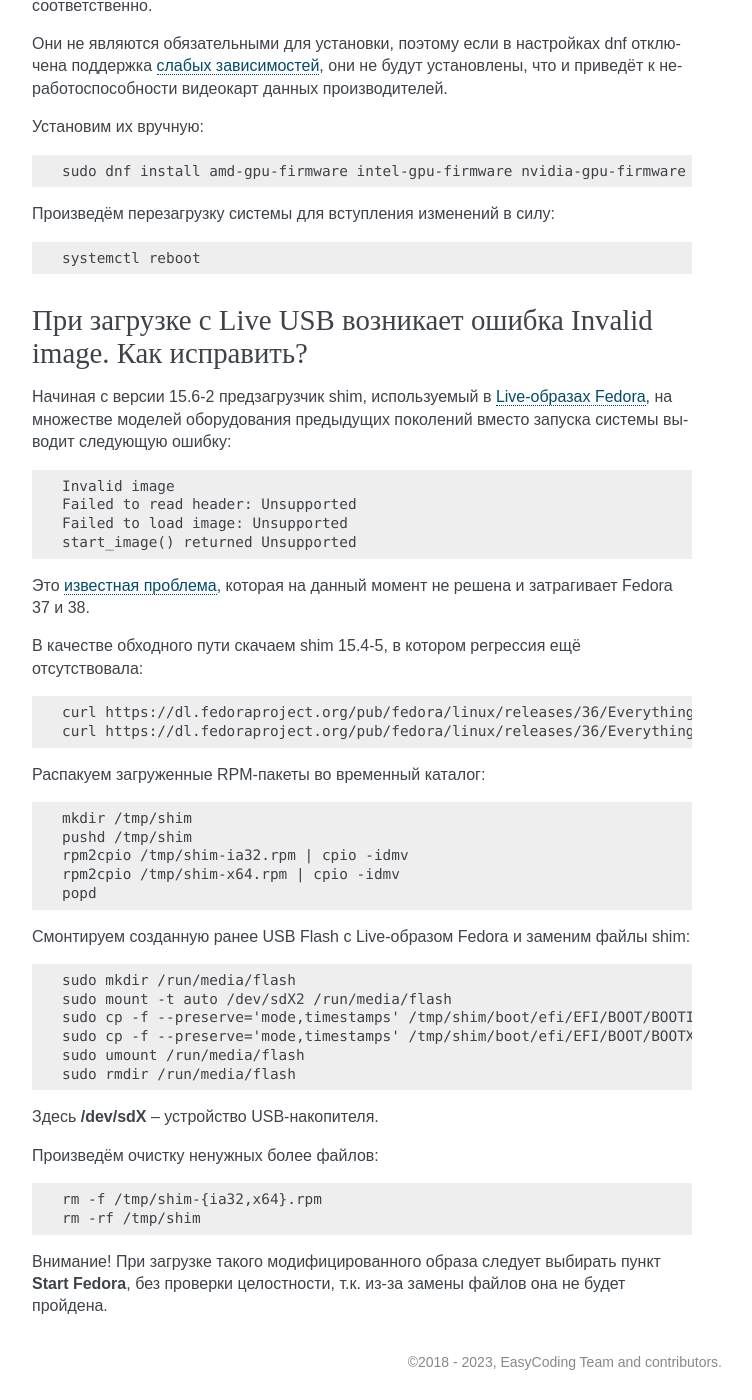
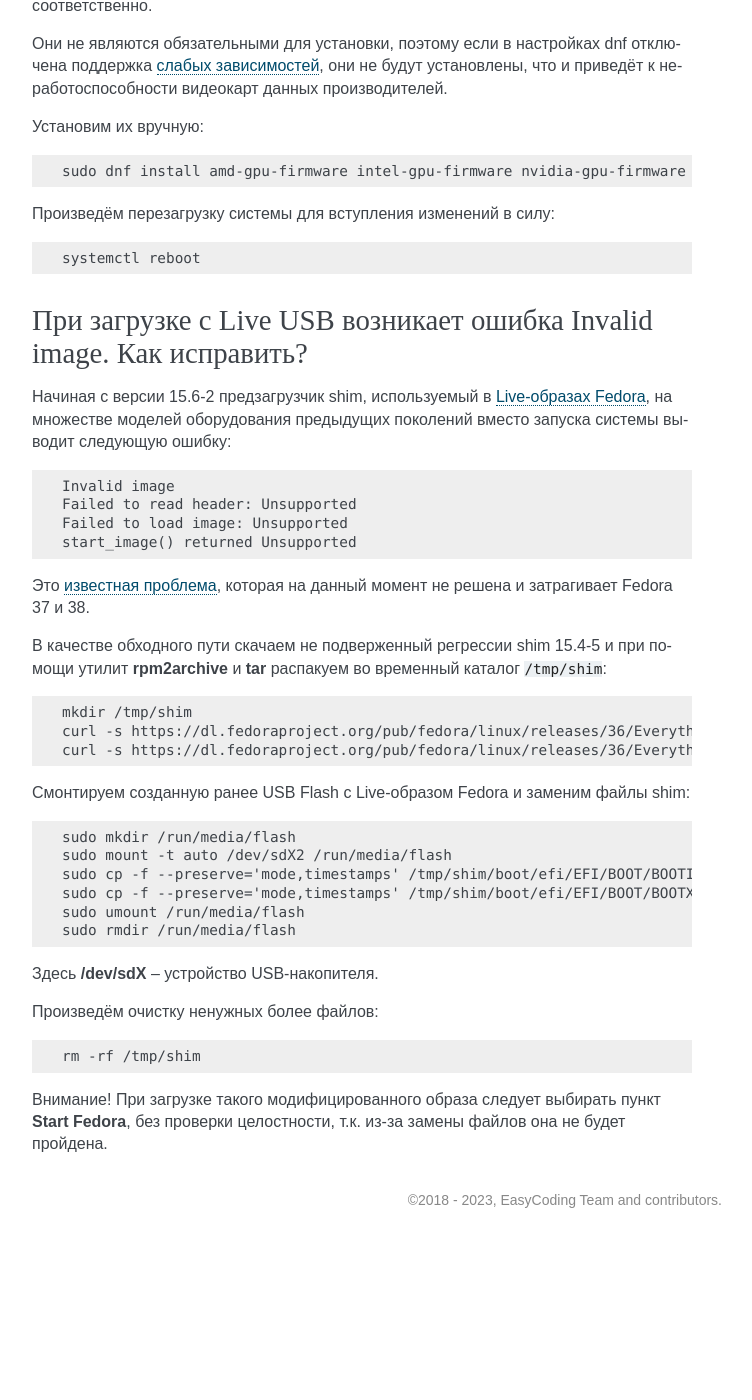
Before and after one commit to RussianFedora/FAQ, a Sphinx documentation site: the page built from source/tips-and-tricks.rst, in a window 1280 px wide and 1400 px high, scrolled down 14710 px. Shown: the whole window, without its empty margins (388-1140 px from the left). Built offline with Sphinx 7.4.7, drawn with Linux system fonts in a browser that asks for light colours; comment, search, counter and statistics services are not loaded; after the commit the page ends 15948 px from its top, so only the background shows below that.

Commit message:
Switched usb-invalid-image to rpm2archive usage.

```diff
--- a/source/tips-and-tricks.rst
+++ b/source/tips-and-tricks.rst
@@ -785,7 +785,7 @@ Fedora 36 KDE не загружается при наличии видеокар
 
     systemctl reboot
 
-.. index:: flash, usb, live, installation, grub, shim, boot, workaround, curl, rpm2cpio
+.. index:: flash, usb, live, installation, grub, shim, boot, workaround, curl, rpm2archive, tar
 .. _usb-invalid-image:
 
 При загрузке с Live USB возникает ошибка Invalid image. Как исправить?
@@ -802,22 +802,13 @@ Fedora 36 KDE не загружается при наличии видеокар
 
 Это `известная проблема <https://bugzilla.redhat.com/show_bug.cgi?id=2113005>`__, которая на данный момент не решена и затрагивает Fedora 37 и 38.
 
-В качестве обходного пути скачаем shim 15.4-5, в котором регрессия ещё отсутствовала:
-
-.. code-block:: text
-
-    curl https://dl.fedoraproject.org/pub/fedora/linux/releases/36/Everything/x86_64/os/Packages/s/shim-ia32-15.4-5.x86_64.rpm -o /tmp/shim-ia32.rpm
-    curl https://dl.fedoraproject.org/pub/fedora/linux/releases/36/Everything/x86_64/os/Packages/s/shim-x64-15.4-5.x86_64.rpm -o /tmp/shim-x64.rpm
-
-Распакуем загруженные RPM-пакеты во временный каталог:
+В качестве обходного пути скачаем не подверженный регрессии shim 15.4-5 и при помощи утилит **rpm2archive** и **tar** распакуем во временный каталог ``/tmp/shim``:
 
 .. code-block:: text
 
     mkdir /tmp/shim
-    pushd /tmp/shim
-    rpm2cpio /tmp/shim-ia32.rpm | cpio -idmv
-    rpm2cpio /tmp/shim-x64.rpm | cpio -idmv
-    popd
+    curl -s https://dl.fedoraproject.org/pub/fedora/linux/releases/36/Everything/x86_64/os/Packages/s/shim-ia32-15.4-5.x86_64.rpm | rpm2archive - | tar -xz -C /tmp/shim
+    curl -s https://dl.fedoraproject.org/pub/fedora/linux/releases/36/Everything/x86_64/os/Packages/s/shim-x64-15.4-5.x86_64.rpm | rpm2archive - | tar -xz -C /tmp/shim
 
 Смонтируем созданную ранее USB Flash с Live-образом Fedora и заменим файлы shim:
 
@@ -836,7 +827,6 @@ Fedora 36 KDE не загружается при наличии видеокар
 
 .. code-block:: text
 
-    rm -f /tmp/shim-{ia32,x64}.rpm
     rm -rf /tmp/shim
 
 Внимание! При загрузке такого модифицированного образа следует выбирать пункт **Start Fedora**, без проверки целостности, т.к. из-за замены файлов она не будет пройдена.
```
